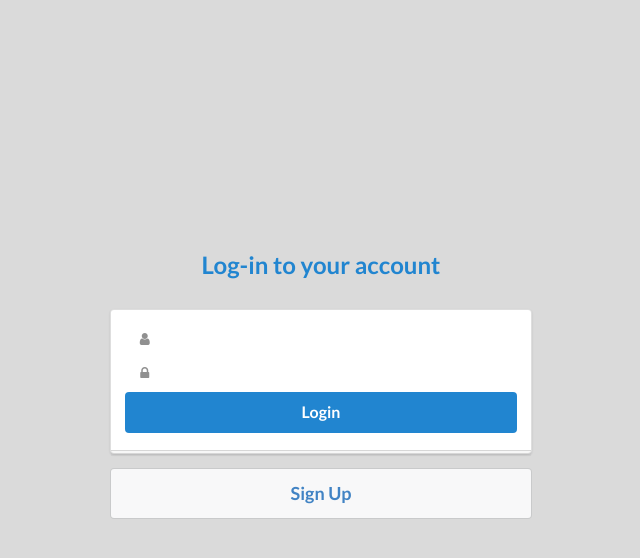
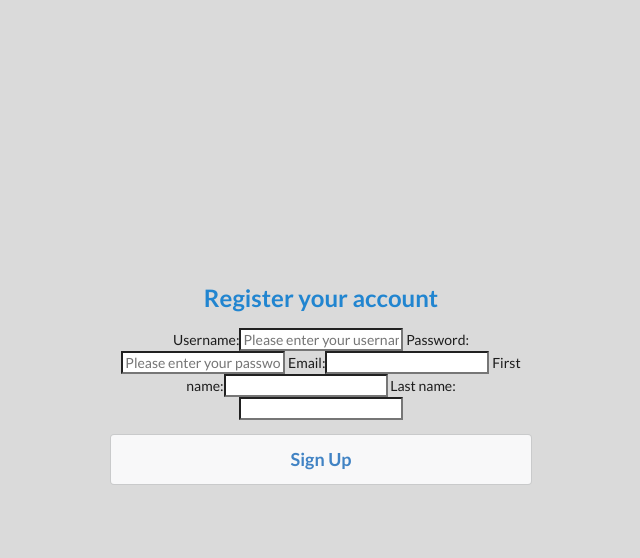
Before and after one commit to Slyces/Pleine_Lune, a Django app: page /accounts/register in a window 1280 px wide. Shown: the top 558 px of the page, without its empty margins (319-959 px from the left). Run offline with Django 3.2, Linux system fonts and the light colour scheme.

Commit message:
Merge branch 'master' of https://github.com/Slyces/Pleine_Lune
# Conflicts:
#	website/models.py

```diff
--- a/templates/registration/register.html
+++ b/templates/registration/register.html
@@ -72,31 +72,43 @@
         <div class="column">
             <h2 class="ui blue image header">
                 <div class="content">
-                    Log-in to your account
+                    Register your account
                 </div>
             </h2>
-
-            <form class="ui large form" action="." method="post">
+            <form action="." method="post">
                 {% csrf_token %}
-                <div class="ui stacked segment">
-                    <div class="field">
-                        <div class="ui left icon input">
-                            <i class="user icon"></i>
-                            {{ form.username }}
-                        </div>
-                    </div>
-                    <div class="field">
-                        <div class="ui left icon input">
-                            <i class="lock icon"></i>
-                            {{ form.password }}
-                        </div>
-                    </div>
-                    <div class="ui fluid large blue submit button">Login</div>
-                </div>
-
-                <div class="ui error message">{{ form.error_message }}</div>
-
+                {{ form }}
+{#                    {{ form.username.label }}#}
+{#                    {{ form.username }}#}
+{#                    {{ form.password.label }}#}
+{#                    {{ form.password }}#}
+{#                    {{ form.email.label }}#}
+{#                    {{ form.email }}#}
+{#                    {{ form.first_name.label }}#}
+{#                    {{ form.first_name }}#}
+{#                    {{ form.last_name.label }}#}
+{#                    {{ form.last_name }}#}
             </form>
+{#            <form class="ui large form" action="." method="post">#}
+{#                {% csrf_token %}#}
+{#                <div class="ui stacked segment">#}
+{#                    <div class="field">#}
+{#                        <div class="ui left icon input">#}
+{#                            <i class="user icon"></i>#}
+{#                            {{ form.username }}#}
+{#                        </div>#}
+{#                    </div>#}
+{#                    <div class="field">#}
+{#                        <div class="ui left icon input">#}
+{#                            <i class="lock icon"></i>#}
+{#                            {{ form.password }}#}
+{#                        </div>#}
+{#                    </div>#}
+{#                    <div class="ui fluid large blue submit button">Login</div>#}
+{#                </div>#}
+{##}
+{#                <div class="ui error message">{{ form.error_message }}</div>#}
+{#            </form>#}
 
             <div class="ui message">
                 <h3><a href="{% url 'register' %}">Sign Up</a></h3>
--- a/website/forms.py
+++ b/website/forms.py
@@ -1,6 +1,15 @@
 from django.contrib.auth.models import User
-from django.contrib.auth import forms
+from django.contrib.auth import forms as auth_forms
 from django import forms
+
 
 class ChampMessage(forms.Form):
     message = forms.CharField(widget=forms.Textarea)
+
+
+class RegisterForm(forms.Form):
+    username = auth_forms.UsernameField(max_length=50)
+    password = forms.CharField(widget=forms.PasswordInput())
+    email = forms.EmailField(max_length=50)
+    first_name = forms.CharField(max_length=50)
+    last_name = forms.CharField(max_length=50)
--- a/website/views.py
+++ b/website/views.py
@@ -35,4 +35,15 @@ def help_page(request):
 
 
 def register(request):
-    return render(request, 'registration/register.html')
+    if request.method == 'POST':
+        # create a form instance and populate it with data from the request:
+        form = RegisterForm(request.POST)
+        # check whether it's valid:
+        if form.is_valid():
+            User.objects.create_user(form.cleaned_data['username'], form.cleaned_data['email'], form.cleaned_data['password'], first_name=form.cleaned_data['first_name'], last_name=form.cleaned_data['last_name'])
+            return HttpResponseRedirect('/thanks/')
+
+            # if a GET (or any other method) we'll create a blank form
+    else:
+        form = RegisterForm()
+    return render(request, 'registration/register.html', {'form': form})
```
